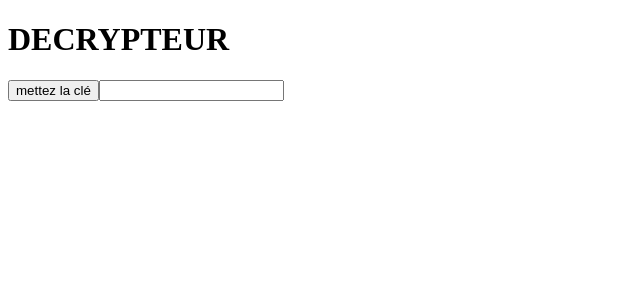
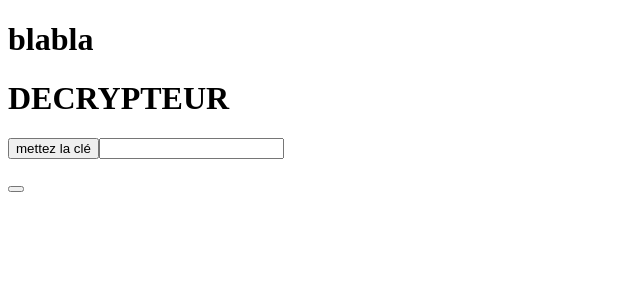
Before and after one commit to slayerblast/ProjetVueJS, a Vue app: page / in a window 1280 px wide. Shown: the top 300 px of the page, without its empty margins (0-640 px from the left). Built offline with nearby package versions, Linux system fonts and the light colour scheme.

Commit message:
refactorisation du projet

```diff
--- a/src/App.vue
+++ b/src/App.vue
@@ -1,23 +1,8 @@
 <script setup>
-import {ref} from "vue"
-import * as jose from 'jose'
-
-let cle = ref()
-let claims = ref(null)
-
-function decryptCle(){
-console.log(cle.value)
-claims.value = jose.decodeJwt(cle.value)
-console.log(claims)
-
-
-}
+import Helloworld from "@/components/Helloworld.vue"
 </script>
 
 <template>
-<h1>DECRYPTEUR</h1>
-<button @click="decryptCle()">mettez la clé</button>
-<input type="text" v-model="cle">
-
-<p>{{claims}}</p>
+<h1>blabla</h1>
+<Helloworld/>
 </template>
--- /dev/null
+++ b/src/components/Helloworld.vue
@@ -0,0 +1,31 @@
+<script setup>
+import {ref} from "vue"
+import * as jose from 'jose'
+
+let cle = ref()
+let claims = ref(null)
+
+function decryptCle(){
+console.log(cle.value)
+claims.value = jose.decodeJwt(cle.value)
+console.log(claims)
+}
+
+function saveCle(){
+  localStorage.setItem('jwt',cle.value)
+}
+const savedCle = ref('')
+function loadSavedCle(){
+
+}
+</script>
+
+<template>
+<h1>DECRYPTEUR</h1>
+<button @click="decryptCle()">mettez la clé</button>
+<input type="text" v-model="cle">
+
+<p>{{claims}}</p>
+
+<button @click="saveCle()"> </button>
+</template>
```
